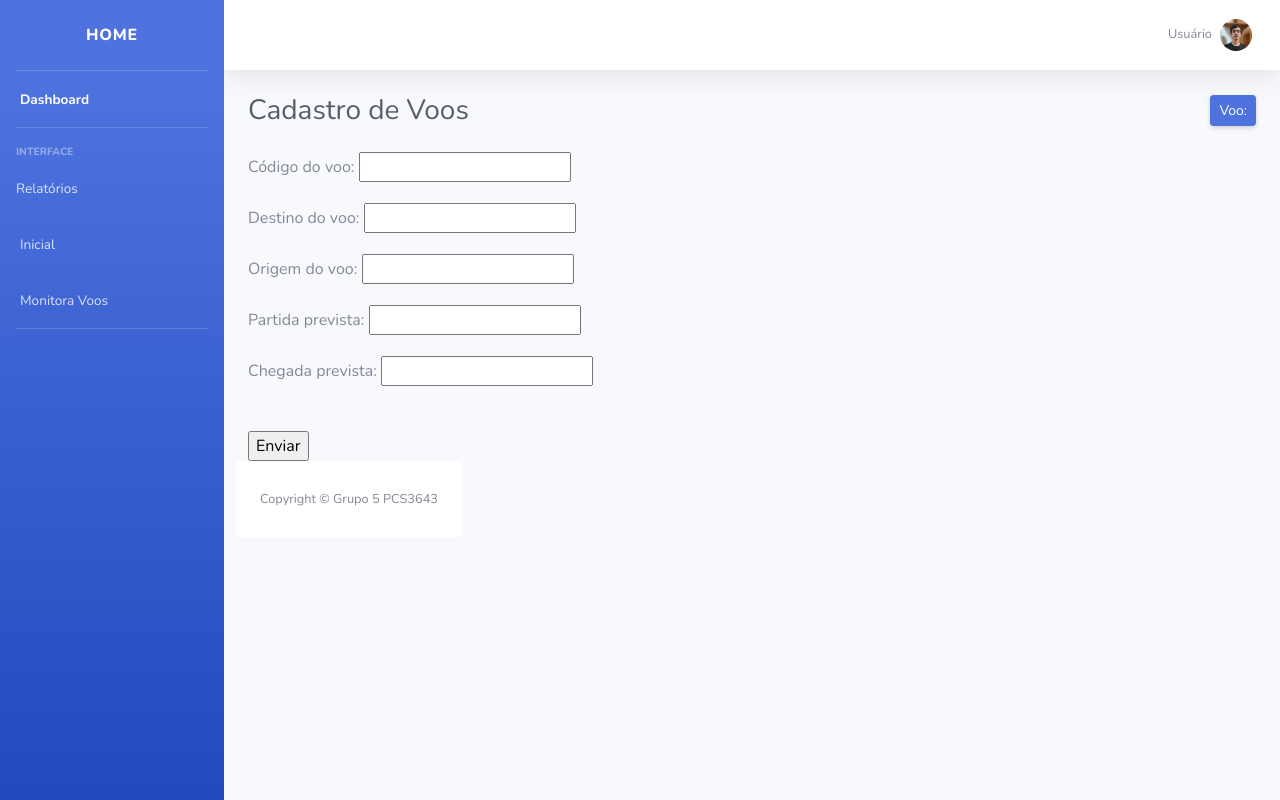
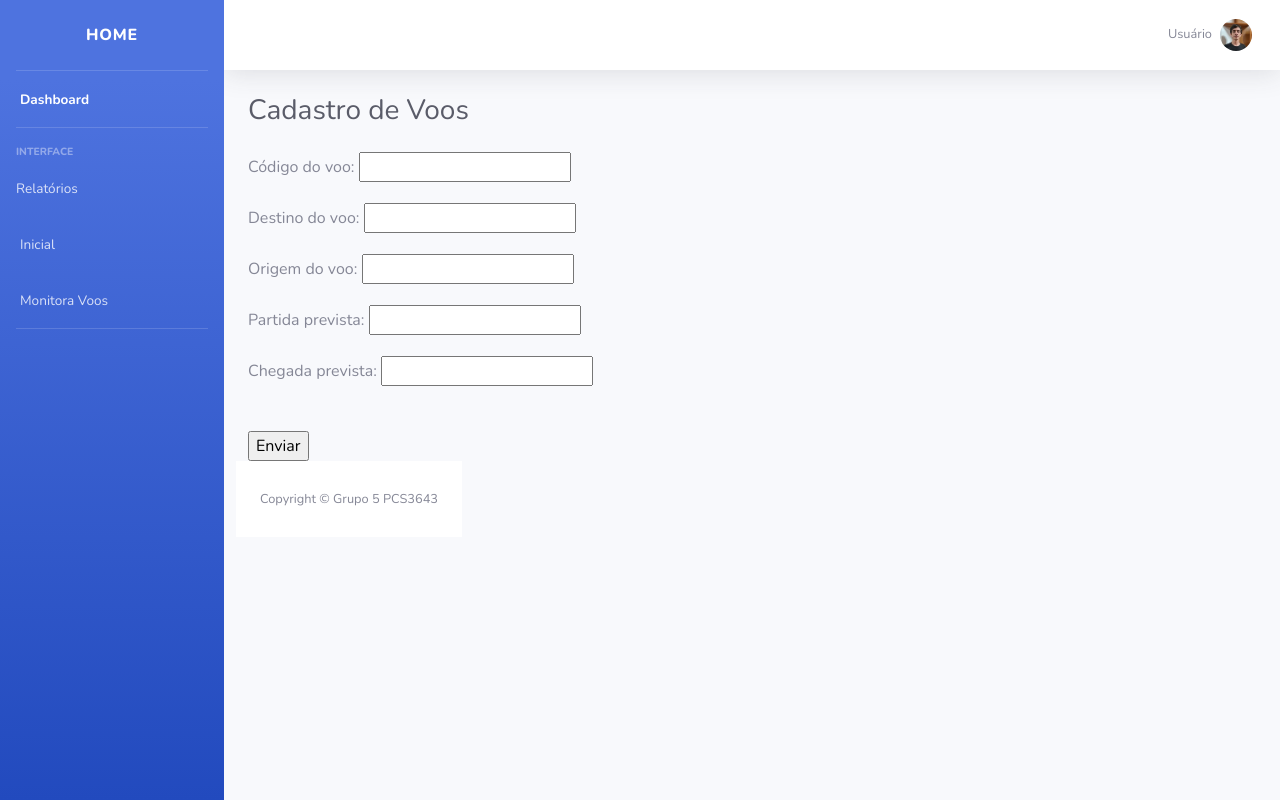
Before and after one commit to Flute-Gamer/Django-Webapp, a Django app: page /cadastroVoos in a window 1280 px wide. Run offline with Django 4.2, Linux system fonts and the light colour scheme; some libraries are stand-ins or nearby versions.

Commit message:
Implementações

```diff
--- a/book/forms.py
+++ b/book/forms.py
@@ -9,7 +9,8 @@ class Formulario_Cadastro_Voo(forms.Form):
     chegada_prevista = forms.DateField(error_messages={'invalid': "Esta data é inválida!"})
 
 class Codigo_Voo_Monitora(forms.Form):
-    codigo_voo = forms.IntegerField(min_value=0)
+    codigo_voo = forms.IntegerField(min_value=0,required=False)
+    proximo = forms.CheckboxInput()
 
 class DateTimeField_ERelatorio(forms.Form):
     CHOICES=[('partida','Relatório de Partida'),
--- a/book/views.py
+++ b/book/views.py
@@ -167,9 +167,9 @@ def monitoraVoos(request):
             'destino_mostrado': mostra_aeroporto_destino(codigo_voo),
             'partida_mostrada': mostra_aeroporto_partida(codigo_voo),
             'partida_prevista' : mostra_partida_prevista(codigo_voo),
-            'partida_real' : mostra_partida_real(codigo_voo),
+            'partida_real' : mostra_partida_real(codigo_voo) if mostra_partida_real(codigo_voo) == "None" else "Não há partida real ainda",
             'chegada_prevista' : mostra_chegada_prevista(codigo_voo),
-            'chegada_real' : mostra_chegada_real(codigo_voo),
+            'chegada_real' : mostra_chegada_real(codigo_voo) if mostra_chegada_real(codigo_voo) == "None" else "Não há chegada real ainda",
             'form' : form
         }
         return render(request, "monitoraVoos.html", context)
@@ -186,8 +186,6 @@ def monitoraVoos(request):
             print(verifica_codigo)
             if verifica_codigo:                 ##IF que deleta se código está na basa de dados
                 deleta_voo(codigo)
-                print("Deletou")
-                print("passou 2")
                 messages.success(request, 'Voo deletado com sucesso.')
                 context = {
                     'form' : form
--- a/template/cadastroVoos.html
+++ b/template/cadastroVoos.html
@@ -191,8 +191,6 @@
                     <!-- Page Heading -->
                     <div class="d-sm-flex align-items-center justify-content-between mb-4">
                         <h1 class="h3 mb-0 text-gray-800">Cadastro de Voos </h1>
-                        <a href="#" class="d-none d-sm-inline-block btn btn-sm btn-primary shadow-sm"><i
-                                class="fas fa-download fa-sm text-white-50"></i>Voo:</a>
                     </div>
                         <form action = "cadastroVoos" method = "post">
                             {% csrf_token %}
@@ -211,7 +209,6 @@
                             <br>
 
                             <input type="submit" value="Enviar">
-
                         </form>
 
                     <!-- Content Row -->
```
Also changed, not shown: template/monitoraVoos.html (+7 -1 lines).
